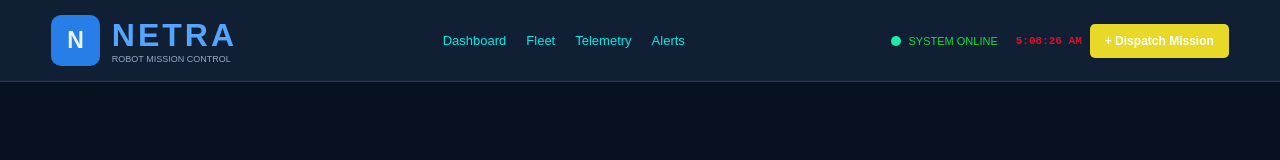
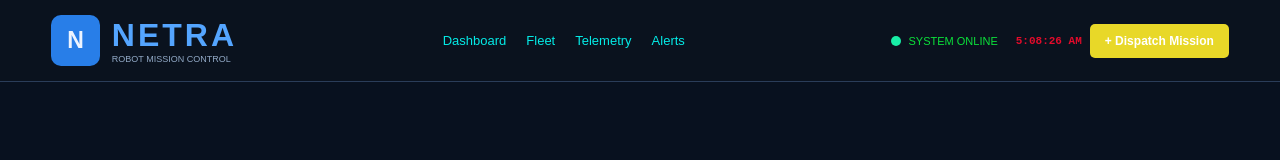
Before and after one commit to peak1e/Netra, a plain HTML site: page index.html in a window 1280 px wide. Drawn offline with Linux system fonts and the light colour scheme.

Commit message:
Version-2

```diff
--- a/style.css
+++ b/style.css
@@ -12,7 +12,7 @@ body {
 }
 
 .topbar {
-    background: #111f34;
+    background: #0a121e;
     min-height: 82px;
     display: flex;
     align-items: center;
```
